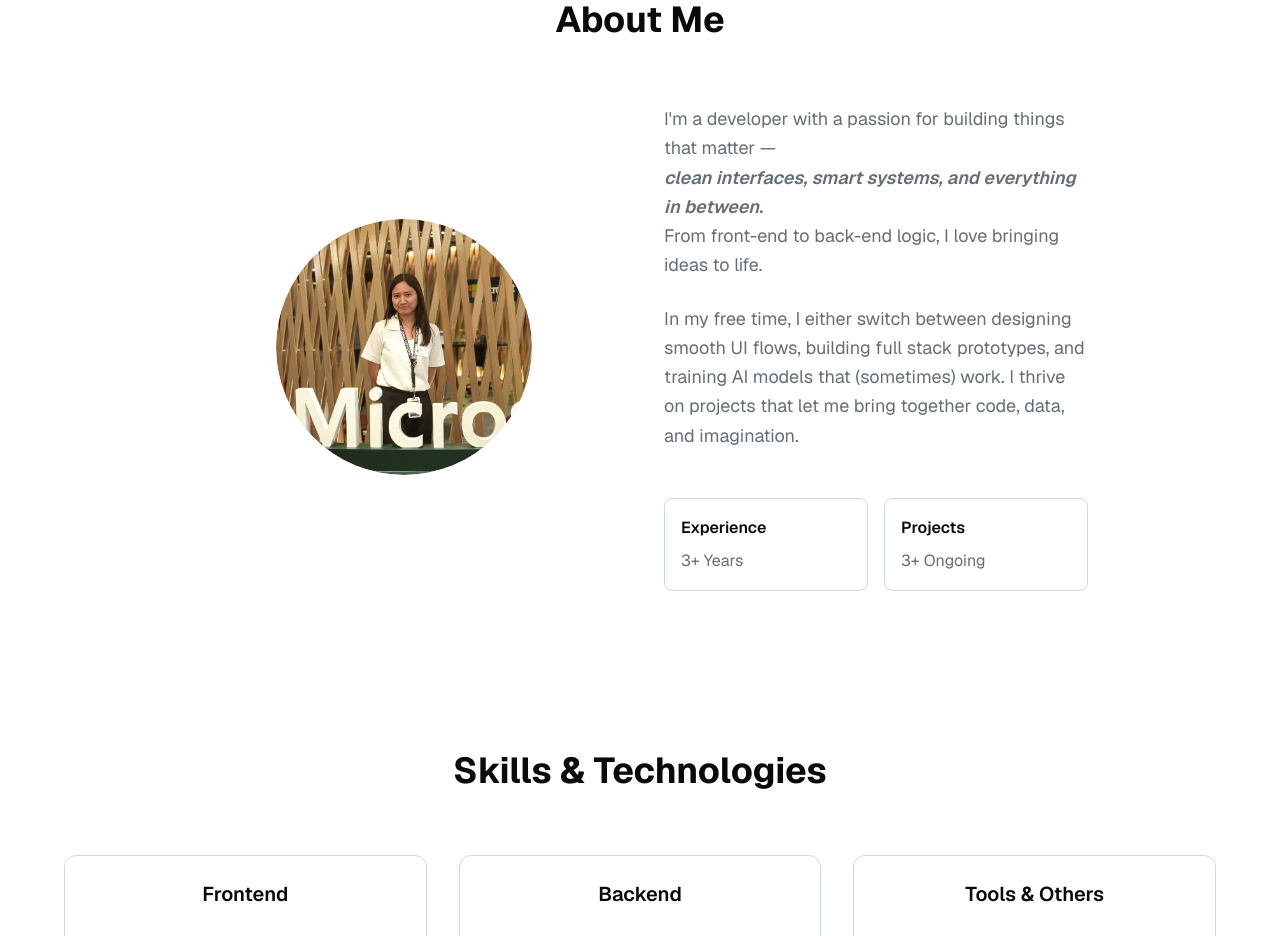
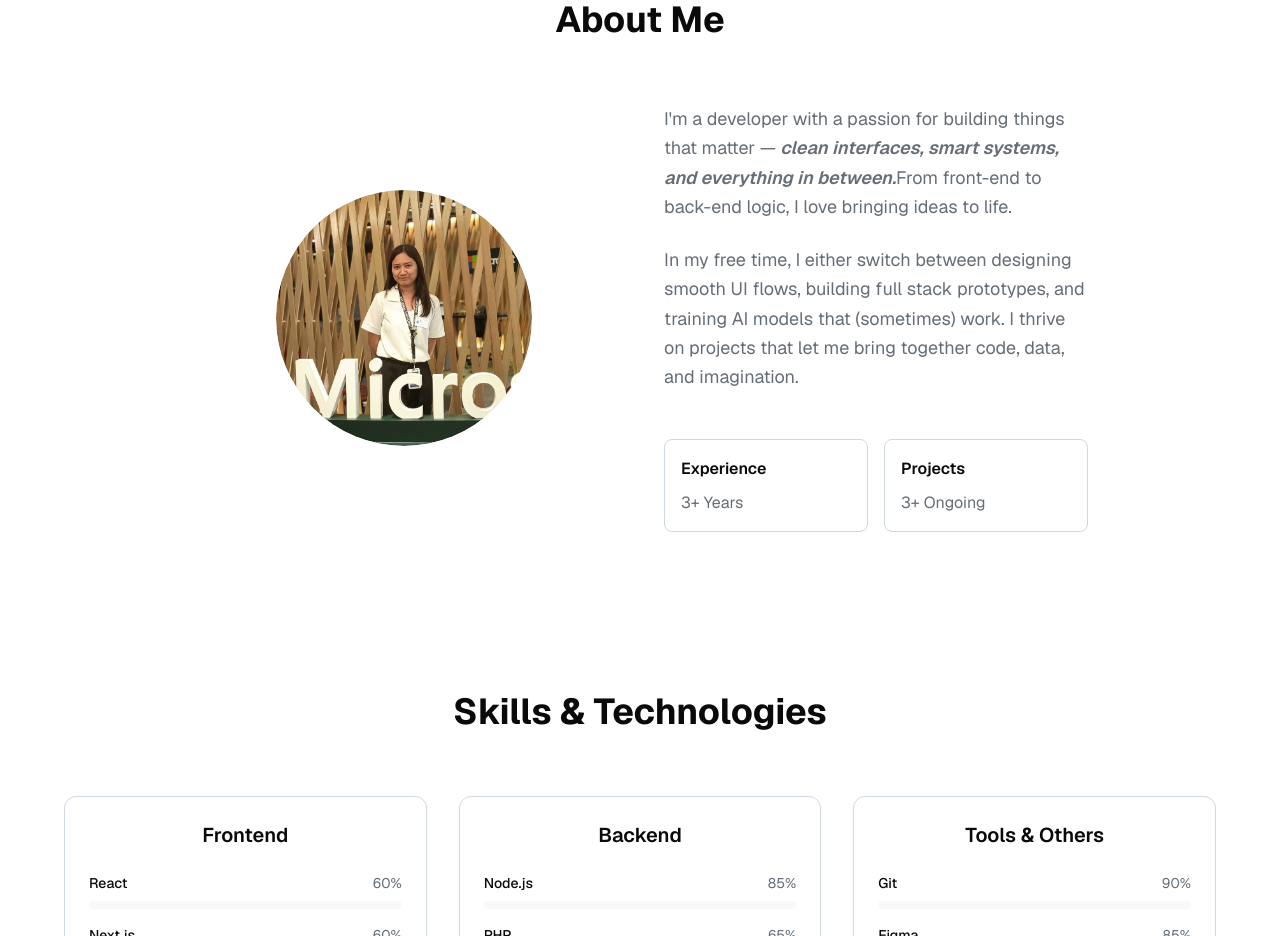
Before and after one commit to annacamp15/my-portfolio, a Next.js app: page / in a window 1280 px wide. Shown: the part 880-1816 px from the top of the page. Built offline with nearby package versions, Linux system fonts and the light colour scheme.

Commit message:
Fix HTML structure in About component by replacing <p> with <span> for better semantics

```diff
--- a/app/components/About.js
+++ b/app/components/About.js
@@ -38,7 +38,7 @@ export default function About() {
           <div className="space-y-6">
             <p className="text-lg text-muted-foreground leading-relaxed" >
              I&apos;m a developer with a passion for building things that matter —
-             <p className='font-semibold italic'> clean interfaces, smart systems, and everything in between.</p>
+             <span className='font-semibold italic'> clean interfaces, smart systems, and everything in between.</span>
             From front-end to back-end logic, I love bringing ideas to life.
             </p>
 
```
